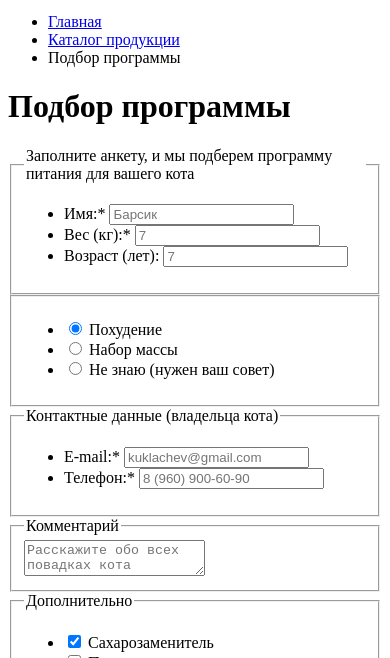
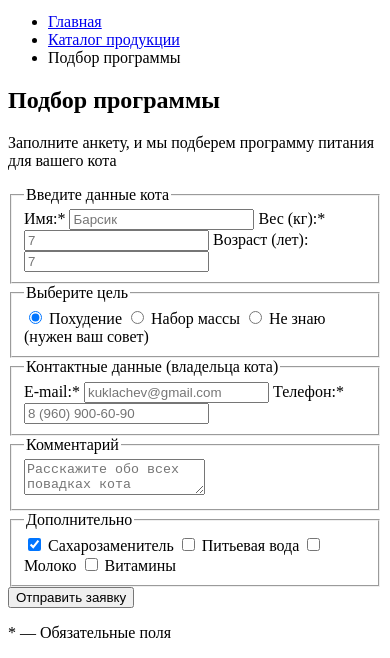
Before and after one commit to juanacardo/1507717-cat-energy-21, a website: page source/form.html in a window 390 px wide. Shown: the part 186-844 px from the top of the page. Drawn offline with Linux system fonts and the light colour scheme.

Commit message:
Разметка страницы формы, доработка

```diff
--- a/source/form.html
+++ b/source/form.html
@@ -31,92 +31,94 @@
     </header>
 
     <main class="page-main">
-      <h1 class="page__header">Подбор программы</h1>
+      <section class="order">
+        <h1 class="title">Подбор программы</h1>
+        <p class="order__text">Заполните анкету, и мы подберем программу питания для вашего кота</p>
         <form class="form form__wrapper" action="https://echo.htmlacademy.ru" method="get">
-        <fieldset class="form__fieldset form__fieldset--padding">
-          <legend class="form__legend-userinfo">Заполните анкету, и мы подберем программу питания для вашего кота</legend>
-          <ul class="form-text">
-            <li class="form-text__item">
-              <label class="form-text__label">Имя:*
-                <input class="form-text__input" type="text" name="name" placeholder="Барсик" required>
+          <fieldset class="order__cat-data">
+            <legend class="visually-hidden">Введите данные кота</legend>
+
+            <label class="input-text order__input-text">
+              <span>Имя:*</span>
+              <input type="text" name="name" placeholder="Барсик" required>
             </label>
-            </li>
-            <li class="form-text__item">
-              <label class="form-text__label">Вес (кг):*
-                <input class="form-text__input" type="text" name="weigth" placeholder="7" required>
+
+            <label class="input-text order__input-text">
+              <span>Вес (кг):*</span>
+              <input type="text" name="weigth" placeholder="7" required>
             </label>
-            </li>
-            <li class="form-text__item">
-              <label class="form-text__label">Возраст (лет):
-                <input class="form-text__input" type="text" name="age" placeholder="7">
+
+            <label class="input-text">
+              <span>Возраст (лет):</span>
+              <input type="text" name="age" placeholder="7">
             </label>
-            </li>
-          </ul>
           </fieldset>
 
-        <fieldset class="form__fieldset form__fieldset--padding">
-          <ul class="form-radio">
-            <li class="form-radio__item">
-              <input class="form-radio__input" type="radio" name="weight" id="lose-weight" checked>
-              <label class="form-radio__label" for="lose-weight">Похудение</label>
-            </li>
-            <li class="form-radio__item">
-              <input class="form-radio__input" type="radio" name="weight" id="get-weight">
-              <label class="form-radio__label" for="get-weight">Набор массы</label>
-            </li>
-            <li class="form-radio__item">
-              <input class="form-radio__input" type="radio" name="weight" id="dontknow">
-              <label class="form-radio__label" for="dontknow">Не знаю (нужен ваш совет)</label>
-            </li>
-          </ul>
+          <fieldset class="order__goal">
+            <legend class="visually-hidden">Выберите цель</legend>
+            <label class="choice order__choice">
+              <input type="radio" name="weight" value="lose-weight" checked>
+              <span>Похудение</span>
+            </label>
+
+            <label class="choice order__choice">
+              <input type="radio" name="weight" value="get-weight">
+              <span>Набор массы</span>
+            </label>
+
+            <label class="choice order__choice">
+              <input type="radio" name="weight" value="dontknow">
+              <span>Не знаю (нужен ваш совет)</span>
+            </label>
           </fieldset>
 
-        <fieldset class="form__fieldset">
-          <legend class="form__legend">Контактные данные (владельца кота)</legend>
-          <ul class="form-text">
-            <li class="form-text__item">
-              <label class="form-text__label">E-mail:*
-                <input class="form-text__input form-text__input--email" type="email" name="email" placeholder="kuklachev@gmail.com" required>
+          <fieldset class="order__contacts">
+            <legend class="title-decorated order__contacts-title">Контактные данные (владельца кота)</legend>
+            <label class="input-text input-text--email order__input-text">
+              <span>E-mail:*</span>
+              <input type="email" name="email" placeholder="kuklachev@gmail.com" required>
             </label>
-            </li>
-            <li class="form-text__item">
-              <label class="form-text__label">Телефон:*
-                <input class="form-text__input form-text__input--tel" type="tel" name="tel" placeholder="8 (960) 900-60-90" required>
+
+            <label class="input-text input-text--phone">
+              <span>Телефон:*</span>
+              <input type="tel" name="tel" placeholder="8 (960) 900-60-90" required>
             </label>
-            </li>
-          </ul>
           </fieldset>
 
-        <fieldset class="form__fieldset">
-          <legend class="form__legend">Комментарий</legend>
+          <fieldset class="order__comment">
+            <legend class="title-decorated order__comment-title">Комментарий</legend>
             <textarea class="comment" name="comment" placeholder="Расскажите обо всех повадках кота"></textarea>
           </fieldset>
 
-        <fieldset class="form__fieldset">
-          <legend class="form__legend">Дополнительно</legend>
-          <ul class="form-checkbox">
-            <li class="form-checkbox__item">
-              <input class="form-checkbox__input" type="checkbox" name="sweetener" id="sweetener" checked>
-              <label class="form-checkbox__label" for="sweetener">Сахарозаменитель</label>
-            </li>
-            <li class="form-checkbox__item">
-              <input class="form-checkbox__input" type="checkbox" name="water" id="water">
-              <label class="form-checkbox__label" for="water">Питьевая вода</label>
-            </li>
-            <li class="form-checkbox__item">
-              <input class="form-checkbox__input" type="checkbox" name="milk" id="milk">
-              <label class="form-checkbox__label" for="milk">Молоко</label>
-            </li>
-            <li class="form-checkbox__item">
-              <input class="form-checkbox__input" type="checkbox" name="vitamine" id="vitamine">
-              <label class="form-checkbox__label" for="vitamine">Витамины</label>
-            </li>
-          </ul>
+          <fieldset class="order__more">
+            <legend class="title-decorated order__more-title">Дополнительно</legend>
+            <label class="choice choise--check order__choice">
+              <input type="checkbox" name="sweetener" checked>
+              <span>Сахарозаменитель</span>
+            </label>
+
+            <label class="choice choise--check order__choice">
+              <input type="checkbox" name="water">
+              <span>Питьевая вода</span>
+            </label>
+
+            <label class="choice choise--check order__choice">
+              <input type="checkbox" name="milk">
+              <span>Молоко</span>
+            </label>
+
+            <label class="choice choise--check order__choice">
+              <input type="checkbox" name="vitamine">
+              <span>Витамины</span>
+            </label>
           </fieldset>
-        <button class="button form__button" type="submit" aria-label="Подобрать программу питания">Отправить заявку</button>
-        <p class="form__footnote">* — Обязательные поля</p>
+
+          <button class="button order__button" type="submit" aria-label="Подобрать программу питания">Отправить заявку</button>
+          <p class="order__footnote">* — Обязательные поля</p>
         </form>
+      </section>
     </main>
+
     <footer class="page-footer">
       <div class="page-footer__wrapper">
         <section class="contacts">
```
Also changed, not shown: source/index.html (+19 -23 lines). Lines whose indentation alone changed are shown as unchanged.
